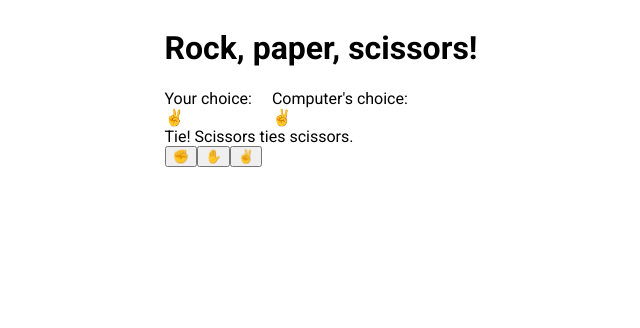
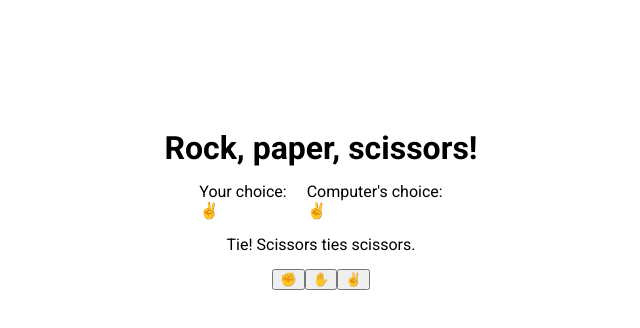
Before and after one commit to ctalbot4/rock-paper-scissors, a plain HTML site: page index.html in a window 1280 px wide. Both pictures are taken after a click on the button "✌️". Shown: the whole page, without its empty margins (319-959 px from the left). Drawn offline with Linux system fonts and the light colour scheme.

Commit message:
Add some code for tracking rounds and css spacing

```diff
--- a/script.js
+++ b/script.js
@@ -64,7 +64,7 @@ launchButton.addEventListener("click", launch, { once: true });
 
 const buttons = document.querySelectorAll('.game-buttons button');
 
-let gameHasStarted = false;
+let gameStarted = false;
 const output = document.querySelector('.output');
 const buttonContainer = document.querySelector('.game-buttons');
 const playerContainer = document.querySelector('.player-choice');
@@ -72,9 +72,19 @@ const computerContainer = document.querySelector('.computer-choice');
 const outputContainer = document.querySelector('.output');
 const outputTextContainer = document.querySelector('.output-text');
 
+let roundCount = 0;
+let wins = 0;
+let losses = 0;
+
+function gameOver() {
+    buttonContainer.style.display = "none";
+    if (wins > losses) {
+    }
+}
+
 function handleButtonClick (e) {
-    if (!gameHasStarted) {
-        gameHasStarted = true;
+    if (!gameStarted) {
+        gameStarted = true;
         output.classList.toggle('soft-hidden');
         playerContainer.firstElementChild.textContent = "Your choice:";
         computerContainer.firstElementChild.textContent = "Computer's choice:";
@@ -87,7 +97,19 @@ function handleButtonClick (e) {
             // probably not proper conventions
     computerSelection = computerPlay();
     showEmojiChoices(playerSelection, computerSelection);
-    outputTextContainer.textContent = interpretSelections(playerSelection, computerSelection);
+    let roundOutcome = interpretSelections(playerSelection, computerSelection);
+    outputTextContainer.textContent = roundOutcome;
+    roundCount++;
+    if (roundOutcome.includes("win")) {
+        wins += 1;
+    }
+    else {
+        losses += 1;
+    }
+
+    if (roundCount === 5) {
+        gameOver();
+    }
 }
 
 function showEmojiChoices (playerSelection, computerSelection) {
--- a/style.css
+++ b/style.css
@@ -1,10 +1,15 @@
 @import url('https://fonts.googleapis.com/css2?family=Roboto:ital,wght@0,300;0,400;0,500;0,700;1,100;1,300&display=swap');
 
 body {
+    font-family: Roboto, sans-serif;
     display: flex;
     flex-flow: column;
     align-items: center;
-    font-family: Roboto, sans-serif;
+    height: 100vh;
+}
+
+.header {
+    margin-bottom: 0;
 }
 
 .hidden {
@@ -23,6 +28,9 @@ body {
 .game-container {
     display: flex;
     flex-flow: column;
+    gap: 15px;
+    align-items: center;
+    margin-top: 100px;
 }
 
 .game-buttons {
@@ -34,8 +42,6 @@ body {
     gap: 20px;
 }
 
-
-
 .player-choice, .computer-choice {
     display: flex;
     flex-flow: column;
```
